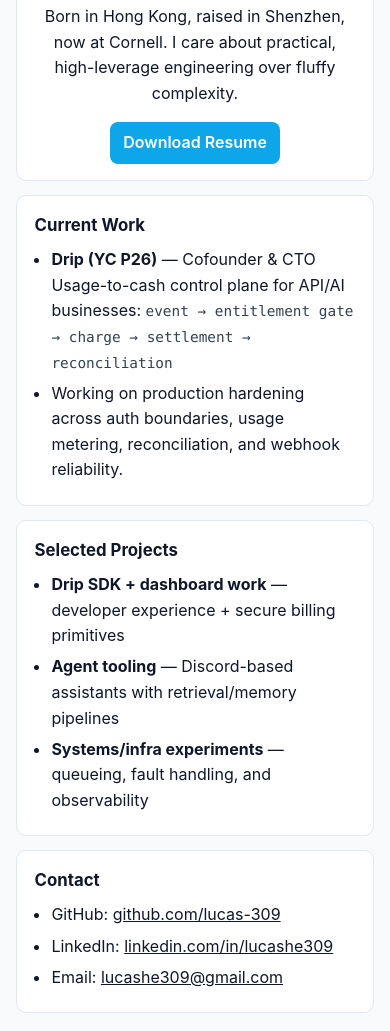
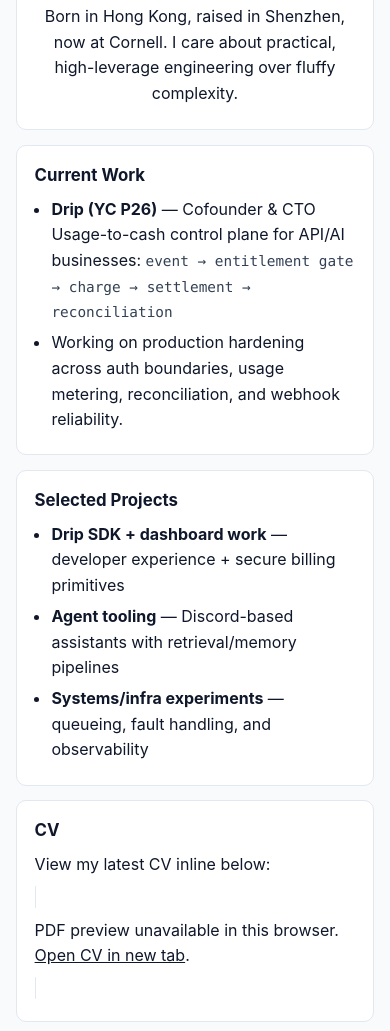
Before and after one commit to lucas-309/lucas-309.github.io, a website built with Vite: page index.html in a window 390 px wide. Shown: the part 472-1503 px from the top of the page. Built offline with nearby package versions, Linux system fonts and the light colour scheme; files whose address does not match are found by name.

Commit message:
Replace resume button with inline CV section viewer

```diff
--- a/src/main.ts
+++ b/src/main.ts
@@ -9,6 +9,7 @@
         <a href="#about">about</a>
         <a href="#work">work</a>
         <a href="#projects">projects</a>
+        <a href="#cv">cv</a>
         <a href="#contact">contact</a>
       </nav>
     </header>
@@ -28,12 +29,6 @@
           <p>
             Born in Hong Kong, raised in Shenzhen, now at Cornell. I care about practical,
             high-leverage engineering over fluffy complexity.
-          </p>
-          <a id="resume-link" href="/resume.pdf" class="resume-button" download>
-            Download Resume
-          </a>
-          <p id="resume-missing" class="resume-missing" hidden>
-            Resume upload is pending. Ping me and I can share the latest PDF.
           </p>
         </div>
       </section>
@@ -63,6 +58,17 @@
         </ul>
       </section>
 
+      <section id="cv" class="card cv-section">
+        <h2>CV</h2>
+        <p>View my latest CV inline below:</p>
+        <object data="/resume.pdf" type="application/pdf" class="cv-embed">
+          <p>
+            PDF preview unavailable in this browser.
+            <a href="/resume.pdf" target="_blank" rel="noreferrer">Open CV in new tab</a>.
+          </p>
+        </object>
+      </section>
+
       <section id="contact" class="card">
         <h2>Contact</h2>
         <ul>
@@ -81,6 +87,7 @@
 
 const photo = document.getElementById('profile-photo') as HTMLImageElement | null
 const photoFallback = document.getElementById('profile-photo-fallback') as HTMLDivElement | null
+
 if (photo && photoFallback) {
   photo.addEventListener('error', () => {
     photo.style.display = 'none'
@@ -90,19 +97,3 @@
     photoFallback.hidden = true
   })
 }
-
-const resumeLink = document.getElementById('resume-link') as HTMLAnchorElement | null
-const resumeMissing = document.getElementById('resume-missing') as HTMLParagraphElement | null
-if (resumeLink && resumeMissing) {
-  fetch('/resume.pdf', { method: 'HEAD' })
-    .then((res) => {
-      if (!res.ok) {
-        resumeLink.hidden = true
-        resumeMissing.hidden = false
-      }
-    })
-    .catch(() => {
-      resumeLink.hidden = true
-      resumeMissing.hidden = false
-    })
-}
--- a/src/style.css
+++ b/src/style.css
@@ -110,26 +110,6 @@
   display: none;
 }
 
-.resume-button {
-  display: inline-block;
-  margin-top: 0.55rem;
-  padding: 0.5rem 0.85rem;
-  border-radius: 8px;
-  background: #0ea5e9;
-  color: white;
-  font-weight: 600;
-  text-decoration: none;
-}
-
-.resume-button:hover {
-  background: #0284c7;
-}
-
-.resume-missing {
-  color: #64748b;
-  margin: 0.5rem 0 0;
-  font-size: 0.9rem;
-}
 
 h2 {
   margin: 0 0 0.5rem;
@@ -179,3 +159,21 @@
     justify-self: center;
   }
 }
+
+.cv-section {
+  padding-bottom: 1.2rem;
+}
+
+.cv-embed {
+  width: 100%;
+  min-height: 620px;
+  border: 1px solid #e2e8f0;
+  border-radius: 8px;
+  background: #fff;
+}
+
+@media (max-width: 680px) {
+  .cv-embed {
+    min-height: 480px;
+  }
+}
```
